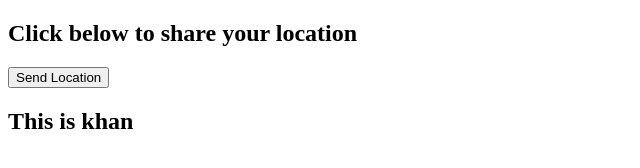
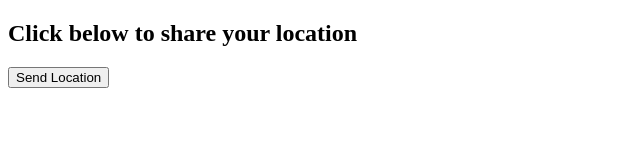
Before and after one commit to abdulrahmanghazi/abdul.github.io, a plain HTML site: page index.html in a window 1280 px wide. Shown: the whole page, without its empty margins (0-640 px from the left). Drawn offline with Linux system fonts and the light colour scheme.

Commit message:
Update index.html

```diff
--- a/index.html
+++ b/index.html
@@ -32,6 +32,6 @@
       alert("Location sent!");
     }
   </script>
-<h2>This is khan</h2>
+
 </body>
 </html>
```
